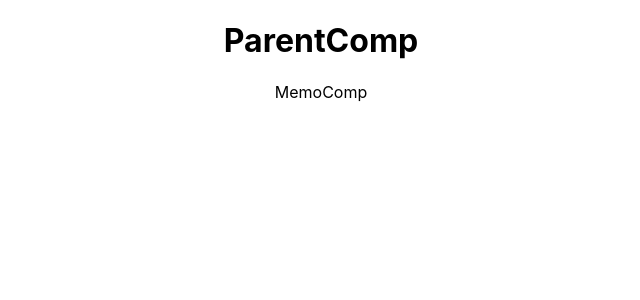
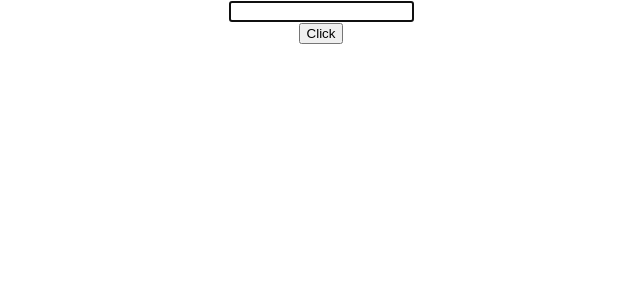
Before and after one commit to Mhdez221993/react-playground, a React (Create React App) app: page / in a window 1280 px wide. Shown: the top 300 px of the page, without its empty margins (319-959 px from the left). Built offline with nearby package versions, Linux system fonts and the light colour scheme.

Commit message:
Create refs with createRef in class component

```diff
--- a/src/App.js
+++ b/src/App.js
@@ -1,14 +1,14 @@
 import './App.css';
 import './components/appStyle.css';
 
-import ParentComp from './components/ParentComp';
 import React from 'react';
+import RefsDemo from './components/RefsDemo';
 
 class App extends React.Component {
   render() {
     return (
       <div className="App">
-        <ParentComp />
+        <RefsDemo />
       </div>
     );
   }
--- /dev/null
+++ b/src/components/RefsDemo.js
@@ -0,0 +1,35 @@
+import React, { Component, createRef } from 'react';
+
+class RefsDemo extends Component {
+  constructor(props) {
+    super(props)
+    this.inputRef = createRef()
+  }
+
+  componentDidMount() {
+    this.inputRef.current.focus()
+    console.log(this.inputRef);
+  }
+
+  handleClick = () => {
+    alert(this.inputRef.current.value)
+  }
+
+  render() {
+    return (
+      <div>
+        <input
+          type="text"
+          ref={this.inputRef}
+        />
+
+        <br />
+        <button
+          onClick={this.handleClick}
+        >Click</button>
+      </div>
+    );
+  }
+}
+
+export default RefsDemo;
```
